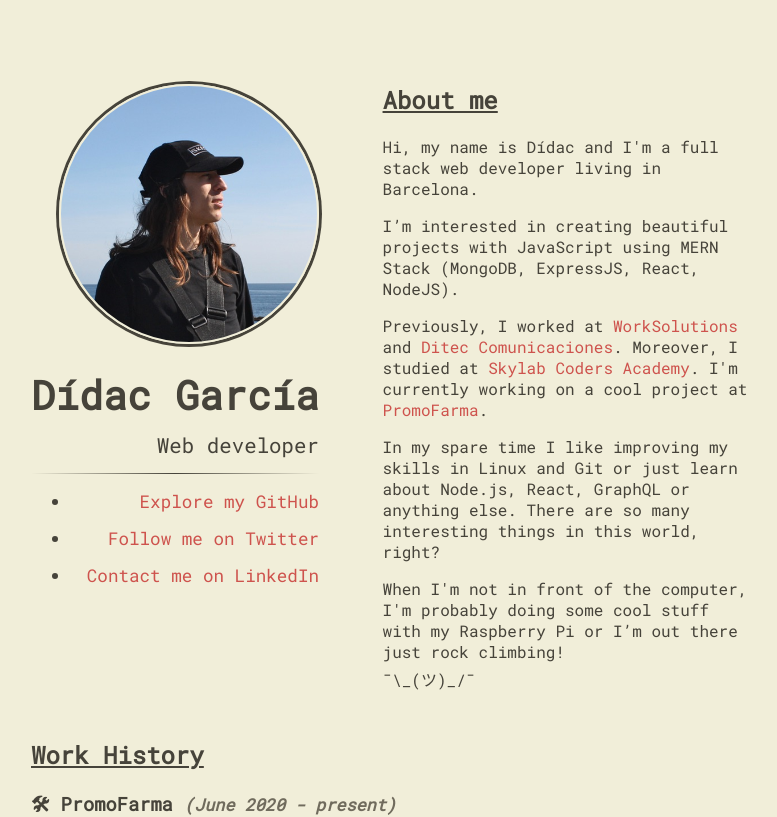
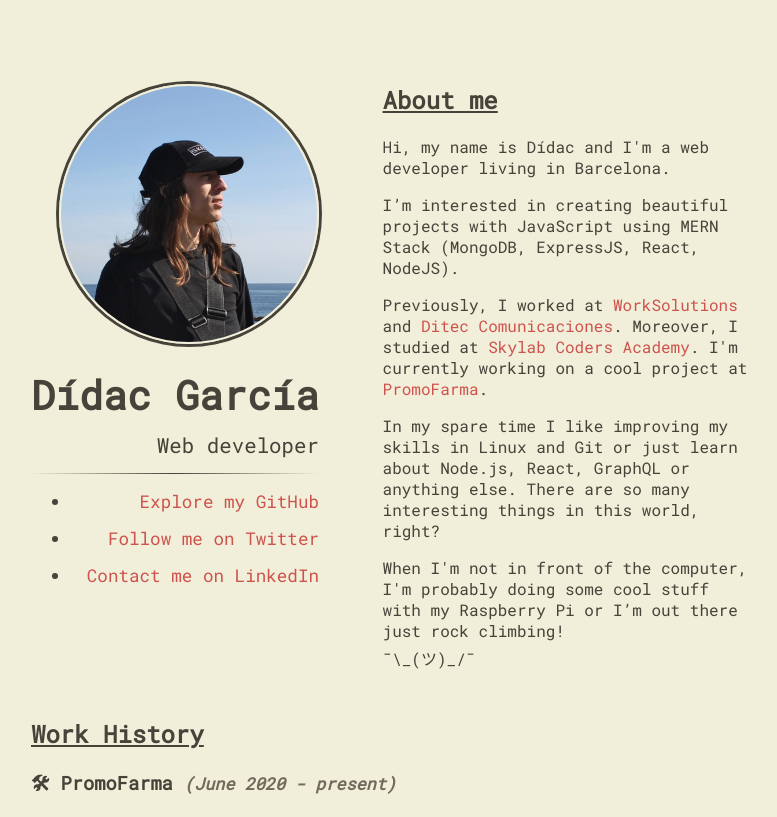
Before and after one commit to didaquis/didaquis.github.io, a Next.js app: page / in a window 1280 px wide. Shown: the top 817 px of the page, without its empty margins (247-1024 px from the left). Built offline with nearby package versions, Linux system fonts and the light colour scheme; some icons are missing.

Commit message:
Code refactor

```diff
--- a/components/AboutMe.js
+++ b/components/AboutMe.js
@@ -2,7 +2,7 @@ const AboutMe = () => (
 	<main>
 		<section>
 			<h2>About me</h2>
-			<p>Hi, my name is Dídac and I'm a full stack web developer living in Barcelona.</p>
+			<p>Hi, my name is Dídac and I'm a web developer living in Barcelona.</p>
 			<p>I’m interested in creating beautiful projects with JavaScript using MERN Stack (MongoDB, ExpressJS, React, NodeJS).</p>
 			<p>Previously, I worked at <a href="https://worksolutions.es" target="_blank" rel="noopener noreferrer" title="WorkSolutions">WorkSolutions</a> and <a href="http://ditec.es/es/" target="_blank" rel="noopener noreferrer" title="Ditec Comunicaciones">Ditec Comunicaciones</a>. Moreover, I studied at <a href="http://www.skylabcoders.com/es" target="_blank" rel="noopener noreferrer" title="Skylab Coders Academy">Skylab Coders Academy</a>. I'm currently working on a cool project at <a href="https://www.promofarma.com" target="_blank" rel="noopener noreferrer" title="PromoFarma">PromoFarma</a>.</p>
 			<p>In my spare time I like improving my skills in Linux and Git or just learn about Node.js, React, GraphQL or anything else. There are so many interesting things in this world, right?</p>
--- a/components/Header.js
+++ b/components/Header.js
@@ -6,11 +6,6 @@ const Header = () => (
 		<link rel="apple-touch-icon" href="/favicon.png" sizes="254x254" />
 		<link rel="icon" sizes="20x20 32x32 48x48 64x64 128x128 254x254" href="/favicon.ico" />
 		<link rel="icon" sizes="254x254" href="/favicon.png" />
-
-		<link rel="stylesheet" href="/assets/normalize.css" />
-		<link rel="stylesheet" href="/assets/main.css" />
-		<link rel="stylesheet" href="/assets/font-awesome-4.7.0/css/font-awesome.min.css" />
-		<link rel="stylesheet" href="/assets/typography/roboto-mono.css" />
 
 		<link rel="canonical" href="https://didaquis.github.io" />
 
@@ -24,7 +19,7 @@ const Header = () => (
 		<meta property="og:title" content="Dídac García &#8226; Web developer" />
 		<meta property="og:url" content="https://didaquis.github.io" />
 		<meta property="og:image" content="https://didaquis.github.io/images/portrait.jpg" />
-		<meta property="og:description" content="My name is Dídac and I'm a full stack web developer" />
+		<meta property="og:description" content="My name is Dídac and I'm a web developer" />
 		<meta property="og:site_name" content="Dídac García &#8226; Web developer" />
 
 		{
@@ -34,7 +29,7 @@ const Header = () => (
 		<meta name="twitter:title" content="Dídac García &#8226; Web developer" />
 		<meta name="twitter:site" content="didaquis" />
 		<meta name="twitter:url" content="https://didaquis.github.io" />
-		<meta name="twitter:description" content="My name is Dídac and I'm a full stack web developer" />
+		<meta name="twitter:description" content="My name is Dídac and I'm a web developer" />
 		<meta name="twitter:image:src" content="https://didaquis.github.io/images/portrait.jpg" />
 	</Head>
 )
--- /dev/null
+++ b/pages/_document.js
@@ -0,0 +1,18 @@
+import { Html, Head, Main, NextScript } from 'next/document'
+
+export default function Document () {
+	return (
+		<Html lang="en">
+			<Head>
+				<link rel="stylesheet" href="/assets/normalize.css" />
+				<link rel="stylesheet" href="/assets/main.css" />
+				<link rel="stylesheet" href="/assets/font-awesome-4.7.0/css/font-awesome.min.css" />
+				<link rel="stylesheet" href="/assets/typography/roboto-mono.css" />
+			</Head>
+			<body>
+				<Main />
+				<NextScript />
+			</body>
+		</Html>
+	)
+}
--- a/pages/index.js
+++ b/pages/index.js
@@ -1,3 +1,4 @@
+import { Fragment } from 'react'
 import Header from '../components/Header'
 import MyCard from '../components/MyCard'
 import AboutMe from '../components/AboutMe'
@@ -5,7 +6,7 @@ import WorkHistory from '../components/WorkHistory'
 import Education from '../components/Education'
 
 const Home = () => (
-	<React.Fragment>
+	<Fragment>
 		<Header />
 		<div className="content">
 			<MyCard />
@@ -13,7 +14,7 @@ const Home = () => (
 			<WorkHistory />
 			<Education />
 		</div>
-	</ React.Fragment>
+	</Fragment>
 )
 
 export default Home
```
Also changed, not shown: package.json (+8 -6 lines), .eslintrc.js, 1 other file (tests, documents, lock files or other folders).
